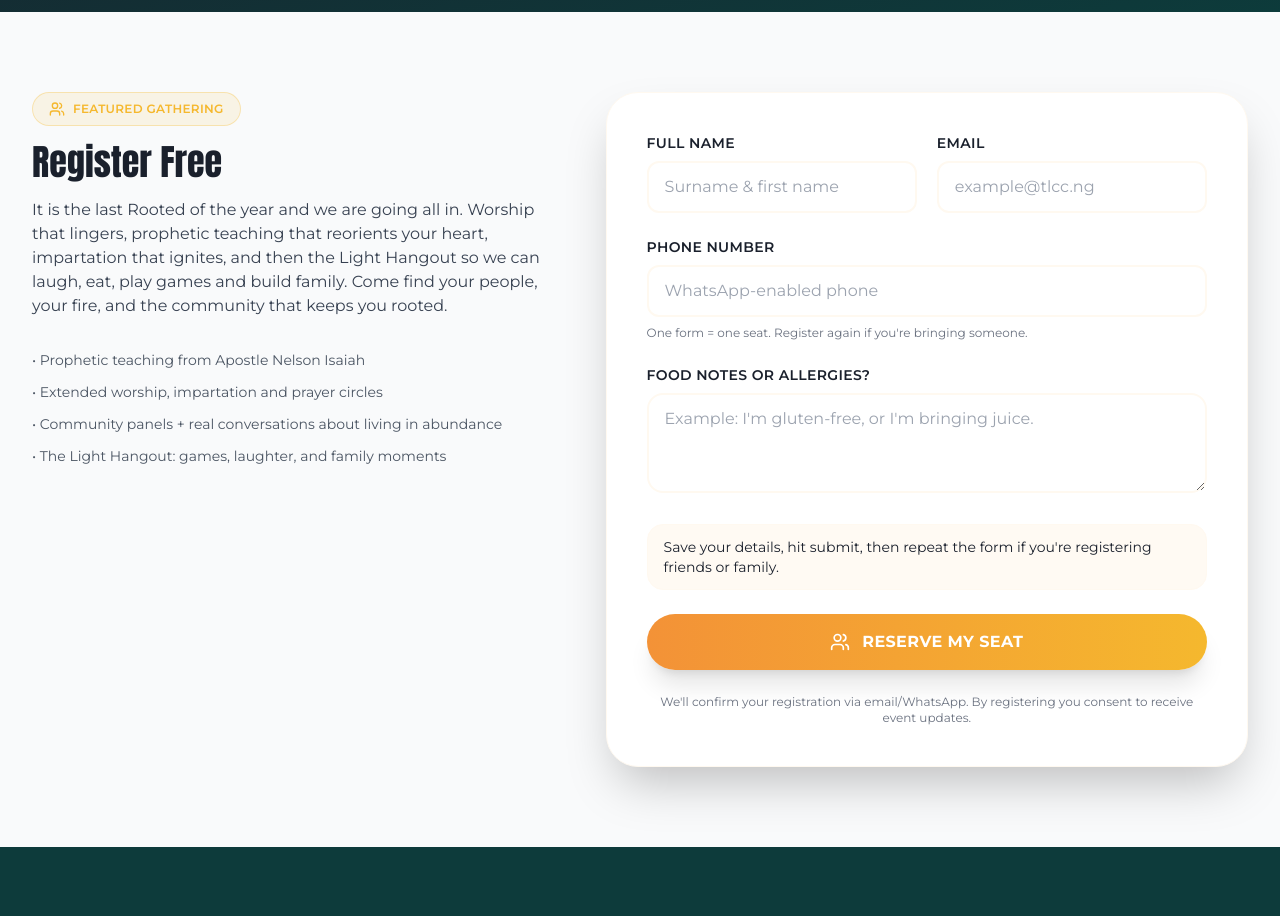
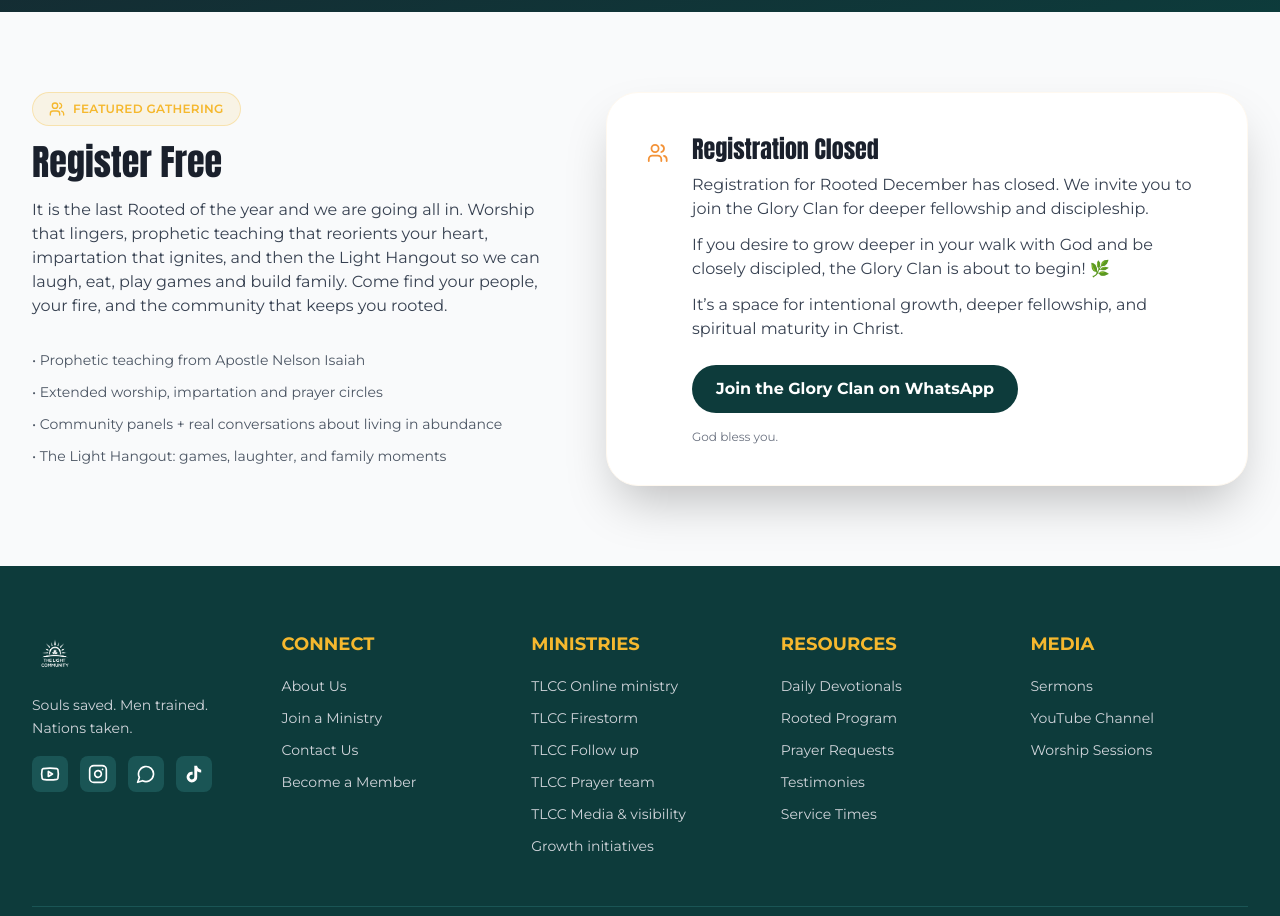
Before and after one commit to mayowa-kalejaiye/TLC, a Next.js app: page /events/rooted-december in a window 1280 px wide. Shown: the part 1520-2436 px from the top of the page. Built offline with nearby package versions, Linux system fonts and the light colour scheme; no server answers.

Commit message:
refactor: Simplify RootedRegistrationForm by removing form handling and displaying registration closed message

```diff
--- a/components/events/RootedRegistrationForm.tsx
+++ b/components/events/RootedRegistrationForm.tsx
@@ -1,209 +1,32 @@
 'use client'
 
-import { useState } from 'react'
-import emailjs from '@emailjs/browser'
-import { CheckCircle, Loader2, AlertCircle, Users } from 'lucide-react'
-
-interface FormState {
-  fullName: string
-  email: string
-  phone: string
-  foodNotes: string
-}
-
-const initialState: FormState = {
-  fullName: '',
-  email: '',
-  phone: '',
-  foodNotes: '',
-}
+import { Users } from 'lucide-react'
 
 export default function RootedRegistrationForm() {
-  const [form, setForm] = useState<FormState>(initialState)
-  const [status, setStatus] = useState<'idle' | 'loading' | 'success' | 'error'>('idle')
-  const [message, setMessage] = useState('')
-
-  const emailPublicKey = process.env.NEXT_PUBLIC_EMAILJS_PUBLIC_KEY || 'yWKH6btB5bEwVcFHU'
-
-  const updateField = <K extends keyof FormState>(key: K, value: FormState[K]) => {
-    setForm((prev) => ({ ...prev, [key]: value }))
-  }
-
-  const handleSubmit = async (e: React.FormEvent<HTMLFormElement>) => {
-    e.preventDefault()
-    if (!form.fullName || !form.email || !form.phone) {
-      setStatus('error')
-      setMessage('Please provide your full name, email and phone number.')
-      return
-    }
-
-    setStatus('loading')
-    setMessage('')
-
-    try {
-      const submission = { ...form }
-      const response = await fetch('/api/rooted-registration', {
-        method: 'POST',
-        headers: {
-          'Content-Type': 'application/json',
-        },
-        body: JSON.stringify({
-          ...submission,
-          attendingRooted: true,
-          attendingHangout: true,
-          guests: 1,
-          expectations: '',
-        }),
-      })
-
-      const payload = await response.json()
-
-      if (!response.ok) {
-        throw new Error(payload.error || 'Unable to save your registration right now.')
-      }
-
-      try {
-        await emailjs.send(
-          'service_neo34an',
-          'template_ibwm048',
-          {
-            full_name: submission.fullName,
-            name: submission.fullName,
-            email: submission.email,
-            phone: submission.phone,
-            foodNotes: submission.foodNotes || 'None noted',
-            time: new Date().toLocaleString('en-NG', {
-              timeZone: 'Africa/Lagos',
-              weekday: 'short',
-              year: 'numeric',
-              month: 'short',
-              day: 'numeric',
-              hour: '2-digit',
-              minute: '2-digit',
-            }),
-          },
-          emailPublicKey
-        )
-      } catch (emailError) {
-        console.error('Rooted registration email error:', emailError)
-      }
-
-      setStatus('success')
-      setMessage('You are booked in! Watch your inbox (and spam) for a note from Inthelightcommunity@gmail.com and share the link with a friend.')
-      setForm(initialState)
-    } catch (error) {
-      console.error('Rooted registration error:', error)
-      setStatus('error')
-      setMessage(
-        error instanceof Error ? error.message : 'Something went wrong while saving your registration. Please try again.'
-      )
-    }
-  }
-
   return (
     <div className="bg-white rounded-[32px] shadow-2xl border border-tlcc-cream p-8 md:p-10">
-      <form onSubmit={handleSubmit} className="space-y-6">
-        <div className="grid md:grid-cols-2 gap-5">
-          <div>
-            <label className="text-sm font-semibold text-tlcc-navy block mb-2 uppercase tracking-wide">Full Name</label>
-            <input
-              type="text"
-              value={form.fullName}
-              onChange={(event) => updateField('fullName', event.target.value)}
-              required
-              placeholder="Surname & first name"
-              className="w-full border-2 border-tlcc-cream rounded-xl px-4 py-3 focus:outline-none focus:border-tlcc-orange text-tlcc-navy"
-            />
-          </div>
-          <div>
-            <label className="text-sm font-semibold text-tlcc-navy block mb-2 uppercase tracking-wide">Email</label>
-            <input
-              type="email"
-              value={form.email}
-              onChange={(event) => updateField('email', event.target.value)}
-              required
-              placeholder="example@tlcc.ng"
-              className="w-full border-2 border-tlcc-cream rounded-xl px-4 py-3 focus:outline-none focus:border-tlcc-orange text-tlcc-navy"
-            />
-          </div>
+      <div className="flex items-start gap-6">
+        <Users className="h-10 w-10 text-tlcc-orange" />
+        <div>
+          <h3 className="font-anton text-2xl text-tlcc-navy mb-2">Registration Closed</h3>
+          <p className="text-gray-700 mb-3">Registration for Rooted December has closed. We invite you to join the Glory Clan for deeper fellowship and discipleship.</p>
+
+          <p className="mb-3 text-gray-700">If you desire to grow deeper in your walk with God and be closely discipled, the Glory Clan is about to begin! 🌿</p>
+
+          <p className="mb-6 text-gray-700">It’s a space for intentional growth, deeper fellowship, and spiritual maturity in Christ.</p>
+
+          <a
+            href="https://chat.whatsapp.com/KZQLS2eFsrX4JlSox4y2wd?mode=hqrt1"
+            target="_blank"
+            rel="noopener noreferrer"
+            className="inline-flex items-center gap-3 px-6 py-3 bg-tlcc-green text-white rounded-full font-bold"
+          >
+            Join the Glory Clan on WhatsApp
+          </a>
+
+          <p className="text-xs text-gray-500 mt-4">God bless you.</p>
         </div>
-        <div>
-          <label className="text-sm font-semibold text-tlcc-navy block mb-2 uppercase tracking-wide">Phone Number</label>
-          <input
-            type="tel"
-            value={form.phone}
-            onChange={(event) => updateField('phone', event.target.value)}
-            required
-            placeholder="WhatsApp-enabled phone"
-            className="w-full border-2 border-tlcc-cream rounded-xl px-4 py-3 focus:outline-none focus:border-tlcc-orange text-tlcc-navy"
-          />
-          <p className="text-xs text-gray-500 mt-2">One form = one seat. Register again if you&apos;re bringing someone.</p>
-        </div>
-
-        {/* <div>
-          <label className="text-sm font-semibold text-tlcc-navy block mb-2 uppercase tracking-wide">
-            What are you believing for at Rooted?
-          </label>
-          <textarea
-            value={form.expectations}
-            onChange={(event) => updateField('expectations', event.target.value)}
-            rows={4}
-            placeholder="Tell us how to agree with you in prayer."
-            className="w-full border-2 border-tlcc-cream rounded-2xl px-4 py-3 focus:outline-none focus:border-tlcc-orange text-tlcc-navy"
-          />
-        </div> */}
-
-        <div>
-          <label className="text-sm font-semibold text-tlcc-navy block mb-2 uppercase tracking-wide">
-            Food notes or allergies?
-          </label>
-          <textarea
-            value={form.foodNotes}
-            onChange={(event) => updateField('foodNotes', event.target.value)}
-            rows={3}
-            placeholder="Example: I&apos;m gluten-free, or I&apos;m bringing juice."
-            className="w-full border-2 border-tlcc-cream rounded-2xl px-4 py-3 focus:outline-none focus:border-tlcc-orange text-tlcc-navy"
-          />
-        </div>
-
-        <div className="bg-tlcc-cream/80 border border-tlcc-cream rounded-2xl px-4 py-3 text-sm text-tlcc-navy">
-          Save your details, hit submit, then repeat the form if you&apos;re registering friends or family.
-        </div>
-
-        {status === 'success' && (
-          <div className="flex items-center gap-3 bg-green-50 border border-green-200 text-green-700 rounded-2xl px-4 py-3">
-            <CheckCircle className="h-5 w-5" />
-            <p className="text-sm font-semibold">{message}</p>
-          </div>
-        )}
-
-        {status === 'error' && (
-          <div className="flex items-center gap-3 bg-red-50 border border-red-200 text-red-700 rounded-2xl px-4 py-3">
-            <AlertCircle className="h-5 w-5" />
-            <p className="text-sm font-semibold">{message}</p>
-          </div>
-        )}
-
-        <button
-          type="submit"
-          disabled={status === 'loading'}
-          className="w-full inline-flex items-center justify-center gap-3 bg-gradient-to-r from-tlcc-orange to-tlcc-gold text-white font-bold uppercase tracking-wide rounded-full py-4 shadow-xl hover:shadow-2xl transition disabled:opacity-60"
-        >
-          {status === 'loading' ? (
-            <>
-              <Loader2 className="h-5 w-5 animate-spin" />
-              Saving your seat...
-            </>
-          ) : (
-            <>
-              <Users className="h-5 w-5" /> Reserve My Seat
-            </>
-          )}
-        </button>
-        <p className="text-xs text-gray-500 text-center">
-          We&apos;ll confirm your registration via email/WhatsApp. By registering you consent to receive event updates.
-        </p>
-      </form>
+      </div>
     </div>
   )
 }
```
